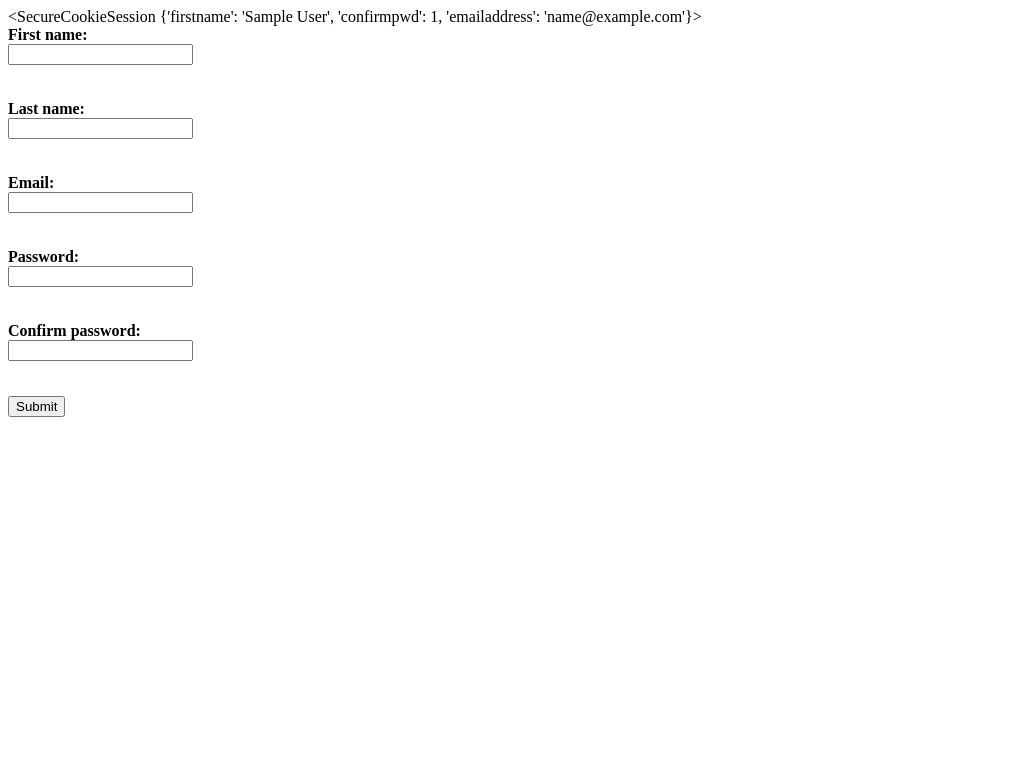
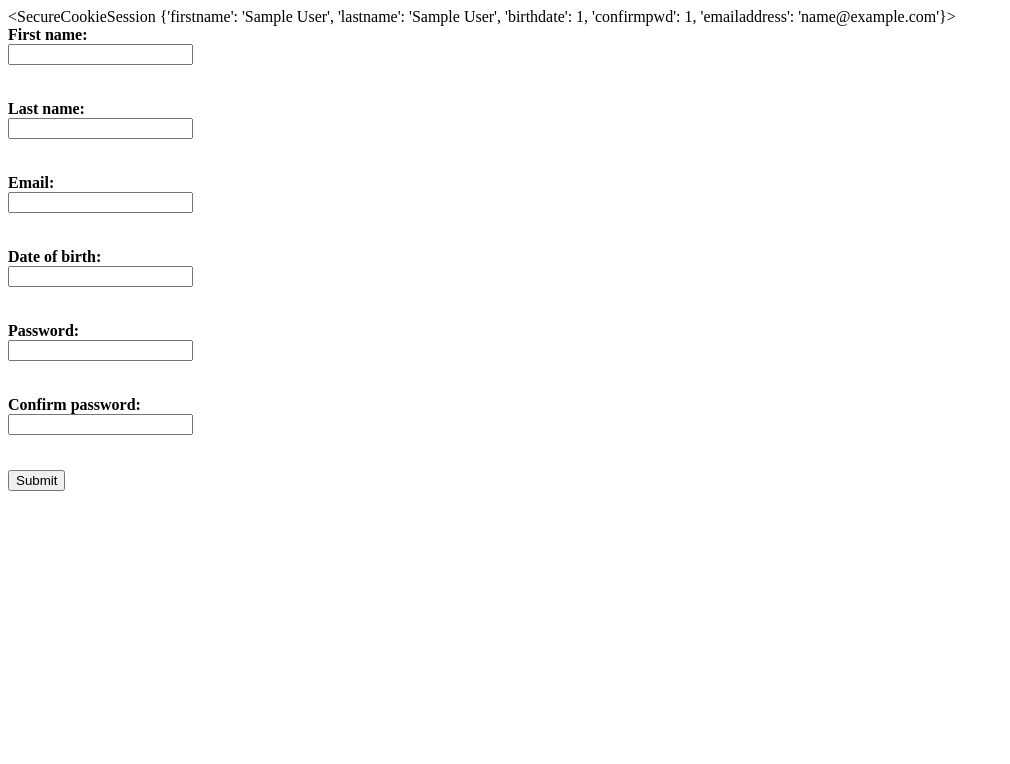
Before and after one commit to write-this-way/ninja-gold, a Flask app: template templates/index.html in a window 1280 px wide. Shown: the top 764 px of the page, without its empty margins (0-1010 px from the left). Run offline with Flask 2, Linux system fonts and the light colour scheme; the template is opened without the code that fills it, so the values that code supplies are empty; the visitor is signed in with stand-in values (Sample User, id 1).

Commit message:
Added email and birthdate

```diff
--- a/server.py
+++ b/server.py
@@ -1,5 +1,6 @@
 import re
 from flask import Flask, render_template, request, session, redirect, flash
+from datetime import datetime, date, time
 app = Flask(__name__)
 app.secret_key = 'keepitonlock'
 
@@ -10,52 +11,81 @@ def home():
 
 
 @app.route('/registration', methods=['POST'])
+def register():
 
-def register():
+    errors = 0
+    email_regex = re.compile(r'^[a-zA-Z0-9\.\+_-]+@[a-zA-Z0-9\._-]+\.[a-zA-Z]*$')
+    password_regex = re.compile(r'^(?=.*[a-z])(?=.*[A-Z])(?=.*\d).+$')
+    birthday = datetime.strptime(request.form['birthdate'], "%m/%d/%Y")
+
 
 # First and Last Name cannot contain any numbers
 
-    if len(request.form['firstname']) != 0: # defines a string
+    if any(char.isdigit() for char in request.form['firstname']) == True:
         flash("First name cannot contain a number")
-    elif len(request.form['firstname']) < 1: # has no characters filled in
+        errors += 1
+    elif len(request.form['firstname']) == '': # has no characters filled in
         flash("Please enter a first name")
+        errors += 1
     else:
-        return render_template('registration.html', firstname=session['firstname'], form_data=request.form)
+        session['firstname']=request.form['firstname']
 
-    if len(request.form['lastname']) != 0: # defines a string
+    if any(char.isdigit() for char in request.form['lastname']) == True:
         flash("Last name cannot contain a number")
-    elif len(request.form['firstname']) < 1:
+        errors += 1
+    elif len(request.form['firstname']) == '':
         flash("Please enter a last name") # has no characters filled in
+        errors += 1
     else:
-        return render_template('registration.html', lastname=session['lastname'], form_data=request.form)
+        session['lastname']=request.form['lastname']
 
 # Password should be more than 8 characters
 
     if len(request.form['password']) < 1: # has no characters filled in
-        flash("Password exceeds 8 characters")
+        flash("Password must be at least 8 characters")
+        errors += 1
     elif len(request.form['password']) < 8:
+        errors += 1
         flash("Please enter a password")
     else:
-        return render_template('registration.html', password=session['password'], form_data=request.form)
+        session['password']=request.form['password']
+
+# Birthday must be in the past
+    if request.form['birthdate'] == '':
+        flash('Please enter a birthday')
+        errors += 1
+    elif datetime.now() > birthday:
+        flash('Birthday must be in the past')
+        errors += 1
+    else:
+        session['birthdate']=request.form['birthdate']
 
 # Password and password confirmation should match
 
     if len(request.form['confirmpwd']) != len(request.form['password']):
         flash("Password does not match")
+        errors += 1
+    elif not password_regex.match(request.form['password']):
+        flash("Password must contain at least one lowercase letter, one uppercase letter and one number")
     else:
-        return render_template('registration.html', confirmpwd=session['confirmpwd'], form_data=request.form)
+        session['confirmpwd']=request.form['confirmpwd']
 
 
 # Email should be a valid email
 
-    email = request.form['emailaddress']
-
-    # def isValidEmail(email):
-    if re.match(email) == None:
-		flash("Email address is not valid")
+    if request.form['emailaddress'] == '':
+        flash("Email cannot be blank")
+        errors += 1
+    elif not email_regex.match(request.form['emailaddress']):
+        flash("Not a valid email address")
     else:
-        return render_template('registration.html', emailaddress=session['emailaddress'], form_data=request.form)
+        session['emailaddress']=request.form['emailaddress']
 
 
+    #See if there are any errors
+    if errors > 0:
+        return render_template('index.html')
+    else:
+        return render_template('registration.html')
 
 app.run(debug=True)
--- a/templates/index.html
+++ b/templates/index.html
@@ -26,6 +26,9 @@
       <label>Email:</label>
       <input type="text" name="emailaddress">
 
+      <label>Date of birth:</label>
+      <input type="text" name="birthdate">
+
       <label>Password:</label>
       <input type="text" name="password">
 
--- a/templates/registration.html
+++ b/templates/registration.html
@@ -9,11 +9,12 @@
     {{ session }}
 
 
-    <h1>Thank you for registering!</h1>
+    <h1>Thanks for submitting your information.</h1>
 
       <h3>First name: {{form_data['firstname']}}</h3>
       <h3>Last name: {{form_data['lastname']}}</h3>
       <h3>Email: {{form_data['emailaddress']}}</h3>
+      <h3>Email: {{form_data['birthdate']}}</h3>
       <h3>Password: {{form_data['password']}}</h3>
       <h3>Confirm password: {{form_data['confirmpwd']}}</h3>
 
```
